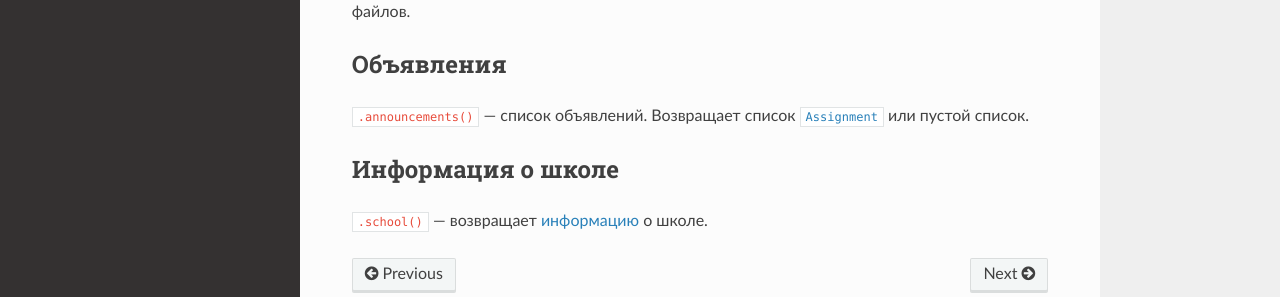
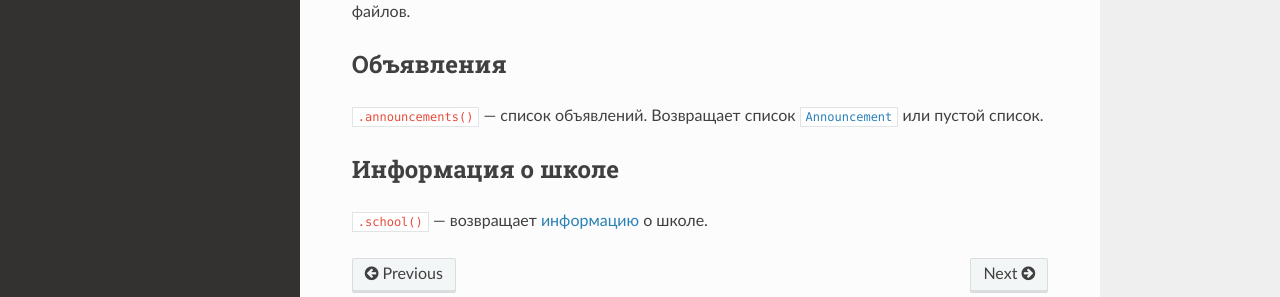
Before and after one commit to nm17/netschoolapi, an MkDocs documentation site: the page built from docs/guide.md, in a window 1280 px wide and 1364 px high. Shown: the part 941-1238 px from the top of the window. Built offline with MkDocs 1.6.1, drawn with Linux system fonts in a browser that asks for light colours; nearby versions of some CDN libraries.

Commit message:
Исправление опечатки

```diff
--- a/docs/guide.md
+++ b/docs/guide.md
@@ -30,7 +30,7 @@
 
 ## Объявления {#announcements}
 
-`.announcements()` --- список объявлений. Возвращает список [`Assignment`](reference.md#assignment) или пустой список.
+`.announcements()` --- список объявлений. Возвращает список [`Announcement`](reference.md#announcement) или пустой список.
 
 ## Информация о школе {#school}
 
```
